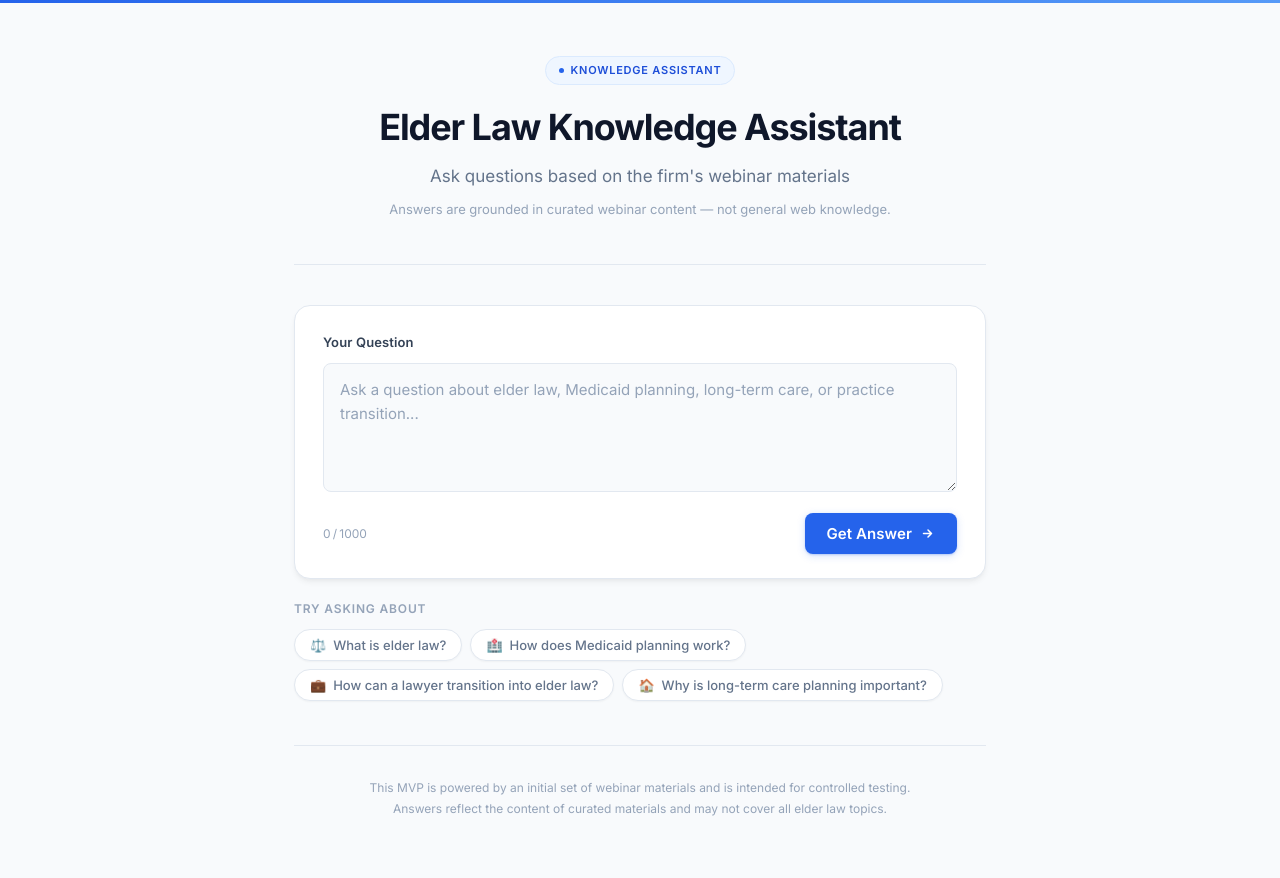
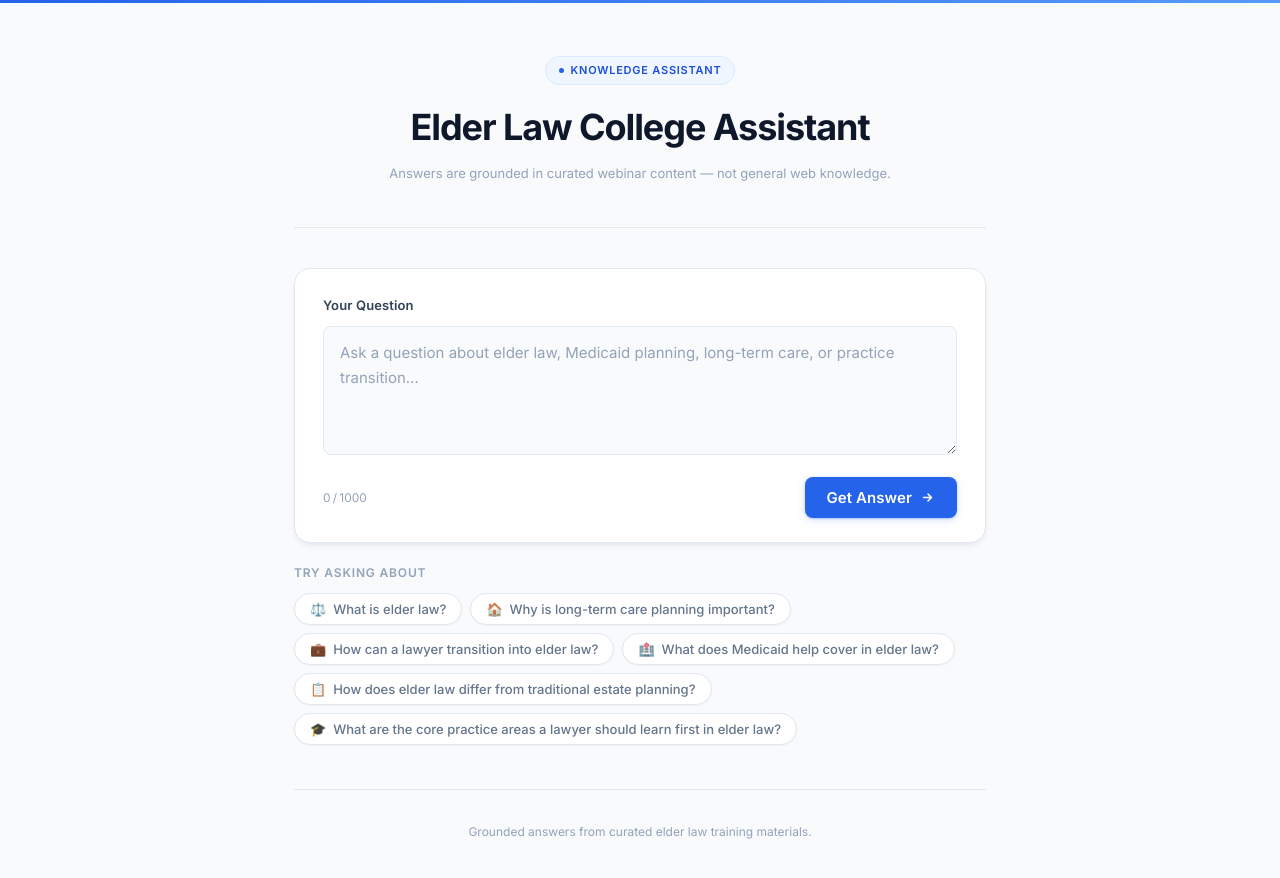
Before and after one commit to MDOLIVEIRA8721/elder-law-assistant, a plain HTML site: page index.html in a window 1280 px wide. Drawn offline with Linux system fonts and the light colour scheme.

Commit message:
Update index.html

```diff
--- a/index.html
+++ b/index.html
@@ -3,7 +3,7 @@
 <head>
   <meta charset="UTF-8" />
   <meta name="viewport" content="width=device-width, initial-scale=1.0" />
-  <title>Elder Law Knowledge Assistant</title>
+  <title>Elder Law College Assistant</title>
   <link rel="preconnect" href="https://fonts.googleapis.com" />
   <link rel="preconnect" href="https://fonts.gstatic.com" crossorigin />
   <link href="https://fonts.googleapis.com/css2?family=Inter:wght@300;400;500;600;700&display=swap" rel="stylesheet" />
@@ -528,10 +528,7 @@
       <span class="badge-dot"></span>
       Knowledge Assistant
     </div>
-    <h1 class="header-title">Elder Law Knowledge Assistant</h1>
-    <p class="header-subtitle">
-      Ask questions based on the firm's webinar materials
-    </p>
+    <h1 class="header-title">Elder Law College Assistant</h1>
     <p class="header-note">
       Answers are grounded in curated webinar content — not general web knowledge.
     </p>
@@ -545,11 +542,11 @@
     <textarea
       id="questionInput"
       class="question-textarea"
-      lang="en"
-      spellcheck="false"
       placeholder="Ask a question about elder law, Medicaid planning, long-term care, or practice transition..."
       rows="4"
       maxlength="1000"
+      lang="en"
+      spellcheck="false"
     ></textarea>
     <div class="input-footer">
       <span class="char-count"><span id="charCount">0</span>&thinsp;/&thinsp;1000</span>
@@ -570,14 +567,20 @@
       <button class="chip" onclick="fillQuestion('What is elder law?')">
         ⚖️&nbsp; What is elder law?
       </button>
-      <button class="chip" onclick="fillQuestion('How does Medicaid planning work?')">
-        🏥&nbsp; How does Medicaid planning work?
+      <button class="chip" onclick="fillQuestion('Why is long-term care planning important?')">
+        🏠&nbsp; Why is long-term care planning important?
       </button>
       <button class="chip" onclick="fillQuestion('How can a lawyer transition into elder law?')">
         💼&nbsp; How can a lawyer transition into elder law?
       </button>
-      <button class="chip" onclick="fillQuestion('Why is long-term care planning important?')">
-        🏠&nbsp; Why is long-term care planning important?
+      <button class="chip" onclick="fillQuestion('What does Medicaid help cover in elder law?')">
+        🏥&nbsp; What does Medicaid help cover in elder law?
+      </button>
+      <button class="chip" onclick="fillQuestion('How does elder law differ from traditional estate planning?')">
+        📋&nbsp; How does elder law differ from traditional estate planning?
+      </button>
+      <button class="chip" onclick="fillQuestion('What are the core practice areas a lawyer should learn first in elder law?')">
+        🎓&nbsp; What are the core practice areas a lawyer should learn first in elder law?
       </button>
     </div>
   </div>
@@ -667,10 +670,7 @@
 
   <!-- ── Footer ──────────────────────────────────────────────────────── -->
   <footer class="footer">
-    <p class="footer-text">
-      This MVP is powered by an initial set of webinar materials and is intended for controlled testing.<br>
-      Answers reflect the content of curated materials and may not cover all elder law topics.
-    </p>
+    <p class="footer-text">Grounded answers from curated elder law training materials.</p>
   </footer>
 
 </div><!-- /page -->
@@ -810,7 +810,7 @@
     answerText.textContent = stripAnswerPrefix(rawAnswer);
     show(answerCard);
 
-    /* Sources — only render if present and a non-empty string */
+    /* Sources — group into course|module|lesson triplets, deduplicate */
     const rawSources = typeof data.sources === 'string' ? data.sources.trim() : '';
     if (rawSources) {
       const parts = rawSources.split('|').map(s => s.trim()).filter(Boolean);
@@ -841,9 +841,11 @@ if (rawSources) {
     }
   }
 
-  /* Strip optional "Answer: " prefix returned by the backend */
+  /* Strip optional "Answer: " prefix and trailing "Source(s):" section */
   function stripAnswerPrefix(text) {
-    return text.replace(/^Answer:\s*/i, '').trim();
+    let result = text.replace(/^Answer:\s*/i, '').trim();
+    result = result.replace(/\n+Sources?:[\s\S]*$/i, '').trim();
+    return result;
   }
 
   /* Main submit handler */
```
Lines whose indentation alone changed are shown as unchanged.
